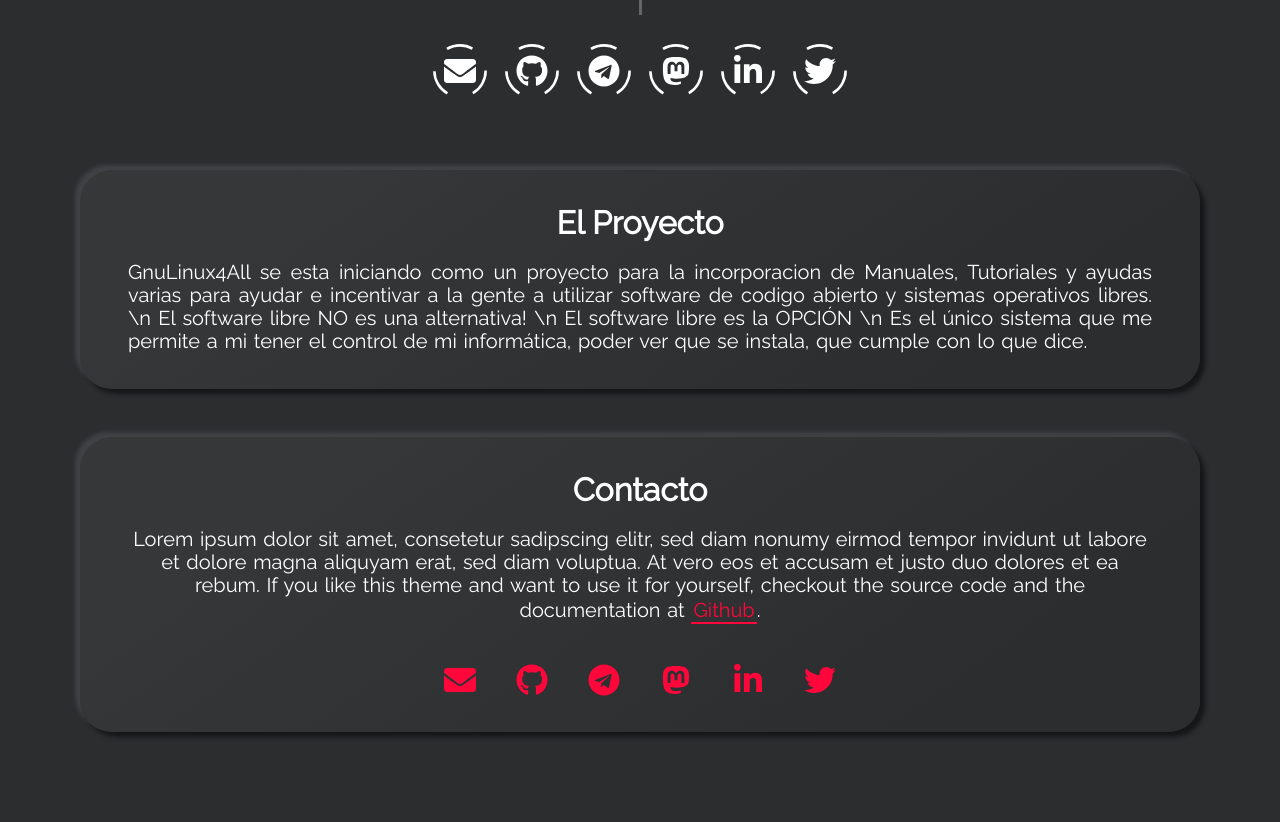
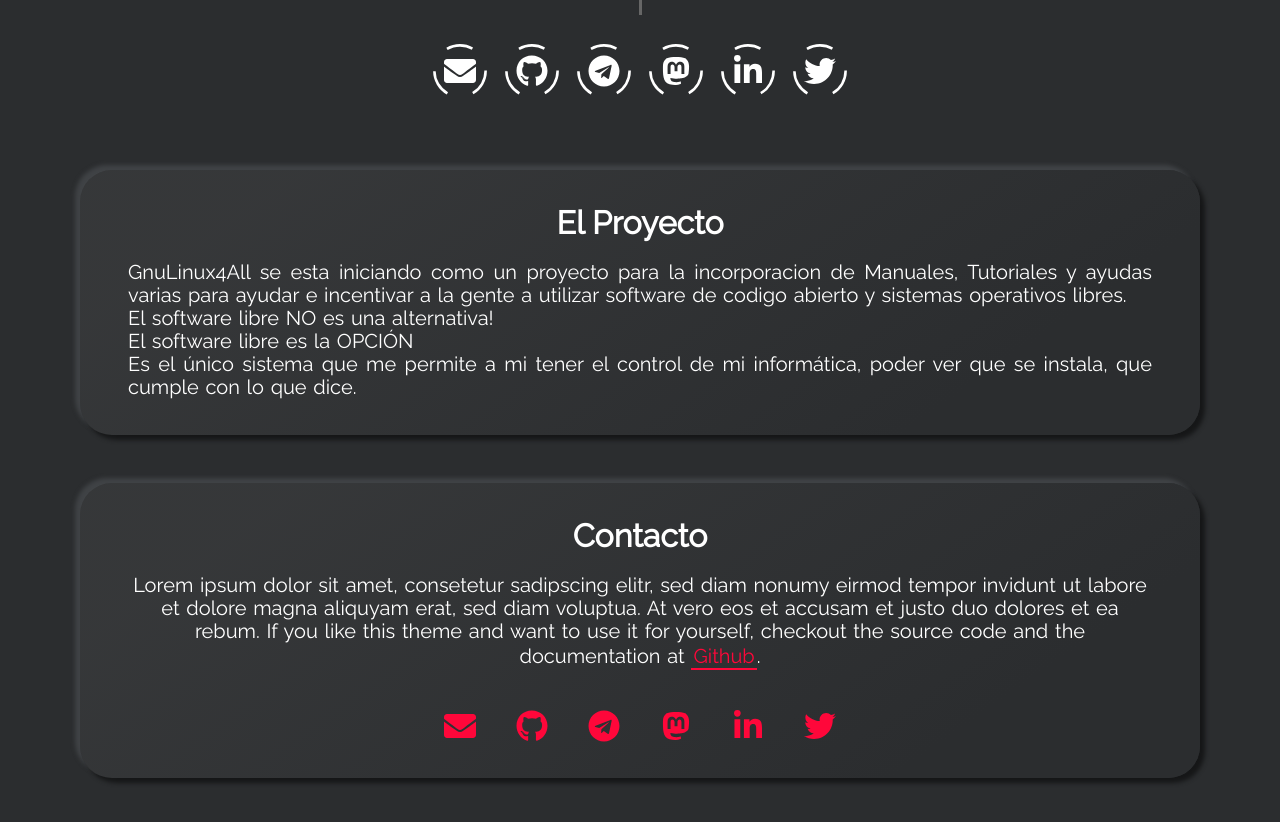
Before and after one commit to EliasNP/gnulinux4all.com, a Jekyll site: the page built from index.html, in a window 1280 px wide and 900 px high, scrolled down 890 px. Shown: the top 822 px of the window. Built offline with Jekyll 4.4.1, drawn with Linux system fonts in a browser that asks for light colours.

Commit message:
Añadiendo saltos de linea en html

```diff
--- a/_config.yml
+++ b/_config.yml
@@ -34,7 +34,7 @@ show_aboutme_card: true
 # about_me_title: The will be displayed as the title in the About Me section
 about_me_title: El Proyecto
 # about_me_description: This will be displayed under the title.
-about_me_description: GnuLinux4All se esta iniciando como un proyecto para la incorporacion de Manuales, Tutoriales y ayudas varias para ayudar e incentivar a la gente a utilizar software de codigo abierto y sistemas operativos libres. \n El software libre NO es una alternativa! \n El software libre es la OPCIÓN \n Es el único sistema que me permite a mi tener el control de mi informática, poder ver que se instala, que cumple con lo que dice.
+about_me_description: GnuLinux4All se esta iniciando como un proyecto para la incorporacion de Manuales, Tutoriales y ayudas varias para ayudar e incentivar a la gente a utilizar software de codigo abierto y sistemas operativos libres. <Br> El software libre NO es una alternativa! <Br> El software libre es la OPCIÓN <Br> Es el único sistema que me permite a mi tener el control de mi informática, poder ver que se instala, que cumple con lo que dice.
 
 # SKILLS SECTION
 # show_skills_card:
```
